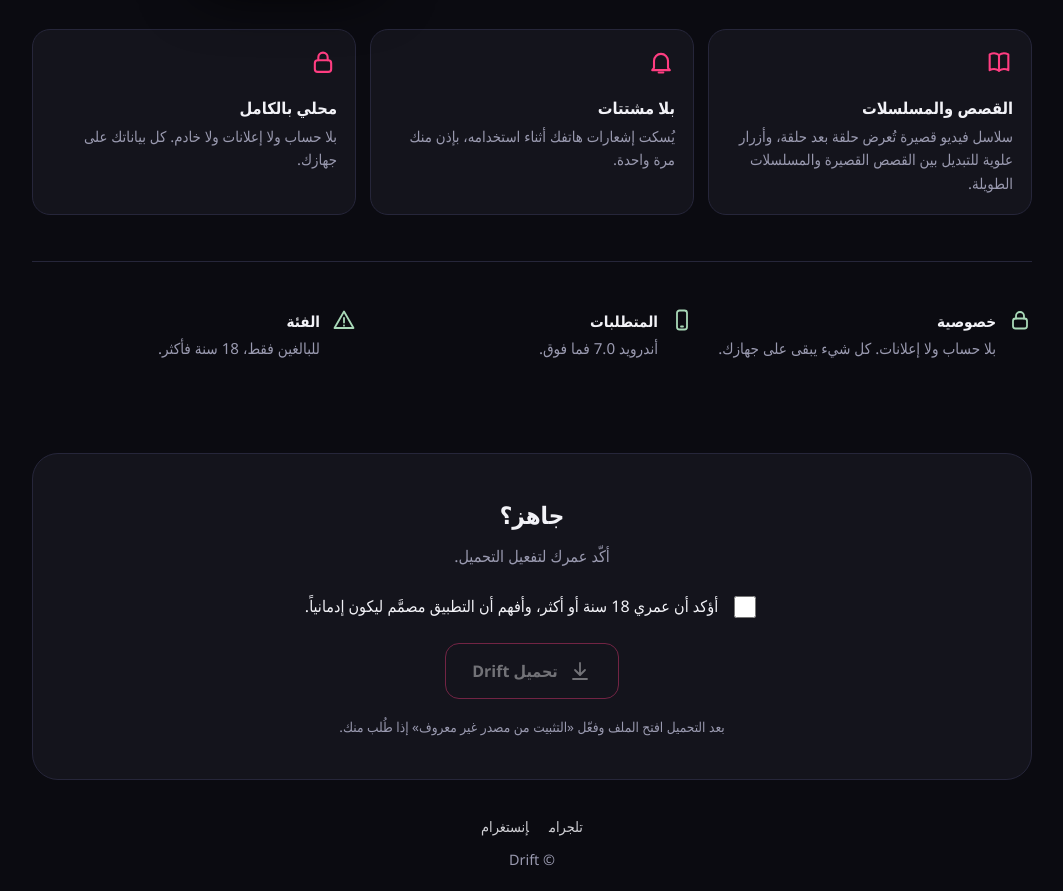
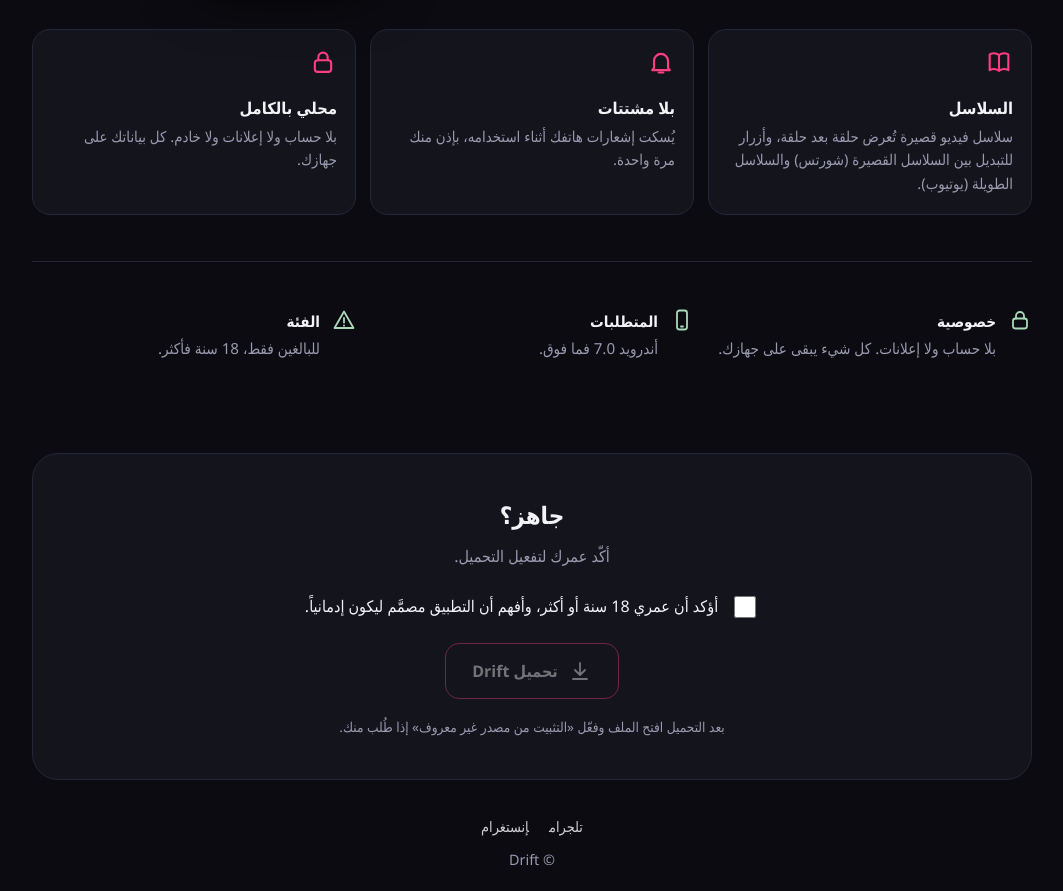
Before and after one commit to dineahmed05/drift, a plain HTML site: page index.html in a window 1280 px wide. Shown: the part 3192-4083 px from the top of the page, without its empty margins (108-1171 px from the left). Drawn offline with Linux system fonts and the light colour scheme.

Commit message:
Add files via upload

```diff
--- a/index.html
+++ b/index.html
@@ -204,7 +204,7 @@ footer a{color:var(--fg);opacity:.85;text-decoration:none;margin:0 10px}
   </div>
 
   <div class="more">
-    <div class="f"><svg class="i"><use href="#book"/></svg><b>القصص والمسلسلات</b><p>سلاسل فيديو قصيرة تُعرض حلقة بعد حلقة، وأزرار علوية للتبديل بين القصص القصيرة والمسلسلات الطويلة.</p></div>
+    <div class="f"><svg class="i"><use href="#book"/></svg><b>السلاسل</b><p>سلاسل فيديو قصيرة تُعرض حلقة بعد حلقة، وأزرار للتبديل بين السلاسل القصيرة (شورتس) والسلاسل الطويلة (يوتيوب).</p></div>
     <div class="f"><svg class="i"><use href="#bell"/></svg><b>بلا مشتتات</b><p>يُسكت إشعارات هاتفك أثناء استخدامه، بإذن منك مرة واحدة.</p></div>
     <div class="f"><svg class="i"><use href="#lock"/></svg><b>محلي بالكامل</b><p>بلا حساب ولا إعلانات ولا خادم. كل بياناتك على جهازك.</p></div>
   </div>
```
